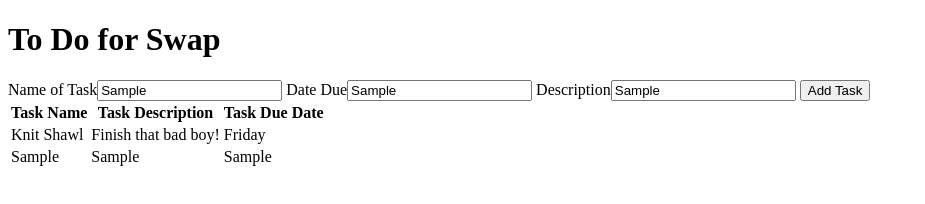
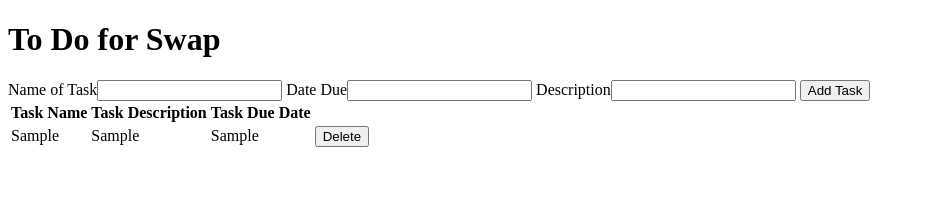
Before and after one commit to thatknitter/swap_todo, a plain HTML site: page index.html in a window 1280 px wide. Both pictures are taken after typing "Sample", "Sample", "Sample" into the empty fields and a click on the button "Add Task". Shown: the whole page, without its empty margins (0-925 px from the left). Drawn offline with Linux system fonts and the light colour scheme.

Commit message:
you can delete things

```diff
--- a/index.html
+++ b/index.html
@@ -26,6 +26,7 @@
             <td>{{task.name}}</td>
             <td>{{task.desc}}</td>
             <td>{{task.due}}</td>
+            <td><button ng-click="todoCtrl.removeTodo(task)">Delete</button></td>
           </tr>
         </tbody>
       </table>
--- a/js/main.js
+++ b/js/main.js
@@ -4,15 +4,17 @@
   .controller('TodoController', function(){
     var vm = this;
     vm.tasks = [
-    {
-      name: 'Knit Shawl',
-      desc: 'Finish that bad boy!',
-      due: 'Friday'
-    }
+
     ];
 
     vm.addNewTask = function(){
       vm.tasks.push(vm.newTask);
+      vm.newTask = null;
+    };
+
+    vm.removeTodo = function(todo){
+      var index = vm.tasks.indexOf(todo);
+      vm.tasks.splice(index, 1);
     };
   });
 
```
